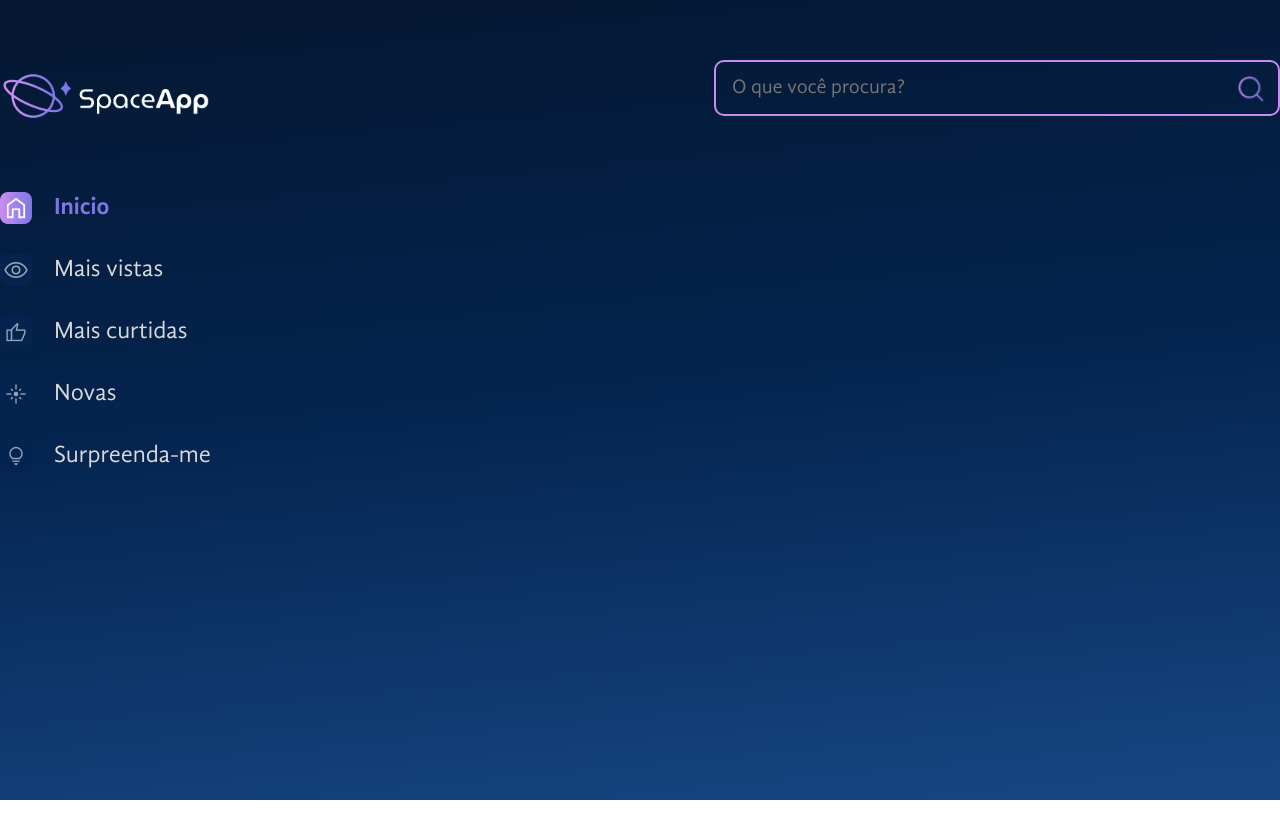
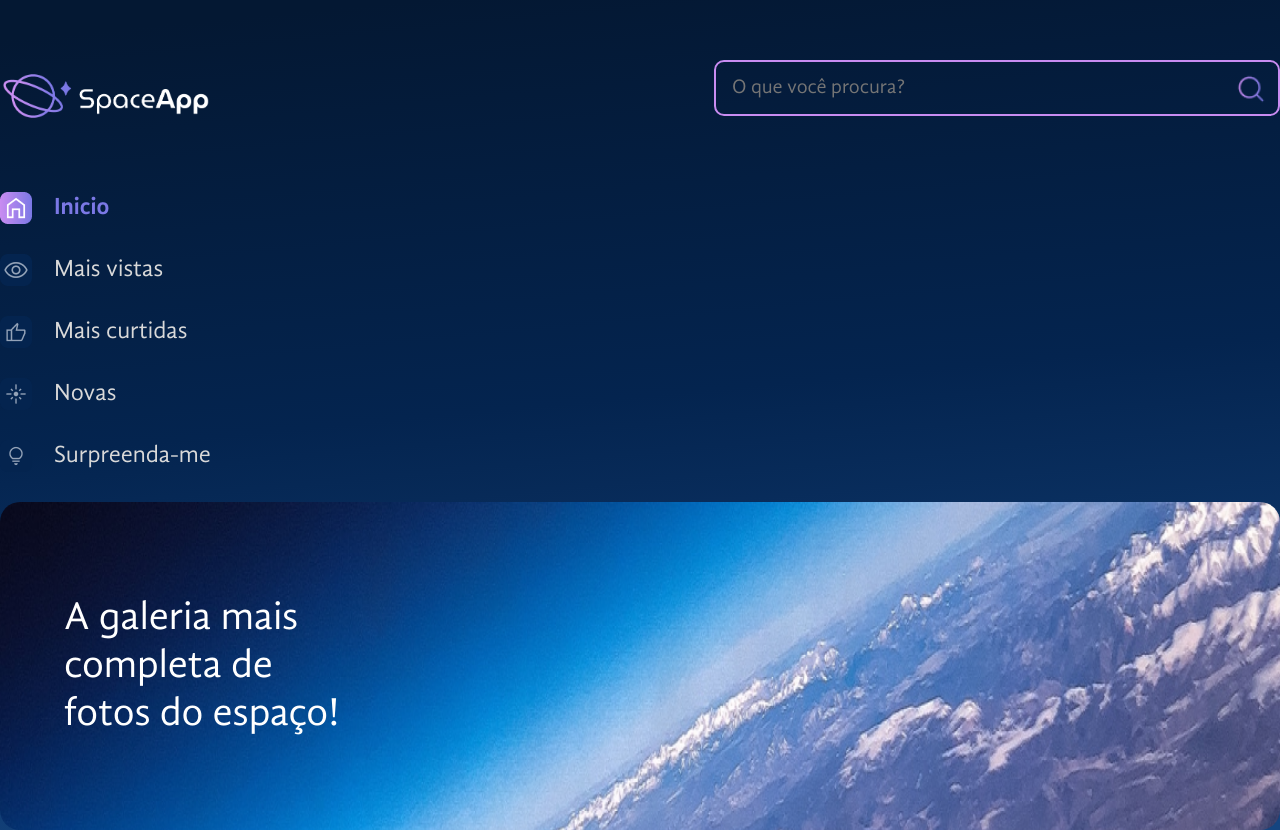
Before and after one commit to rodrigoduartesilva/space-app, a React (Vite) app: page / in a window 1280 px wide. Before the commit the page ends 800 px from the top, so only its background shows below. Built offline with nearby package versions, Linux system fonts and the light colour scheme.

Commit message:
feat: banner implementado

```diff
--- a/src/App.jsx
+++ b/src/App.jsx
@@ -1,7 +1,9 @@
-import styled from "styled-components"
-import EstilosGlobais from "./components/EstilosGlobais"
-import Cabecalho from "./components/Cabecalho"
-import BarraLateral from "./components/BarraLateral"
+import styled from "styled-components";
+import EstilosGlobais from "./components/EstilosGlobais";
+import Cabecalho from "./components/Cabecalho";
+import BarraLateral from "./components/BarraLateral";
+import Banner from "./components/Banner";
+import bannerBackground from './assets/banner.png';
 
 const FundoGradiente = styled.div`
   background: linear-gradient(174.61deg, #041833 4.16%, #04244F 48%, #154580 96.76%);
@@ -17,6 +19,10 @@
       <EstilosGlobais />
       <Cabecalho />
       <BarraLateral />
+      <Banner
+        texto="A galeria mais completa de fotos do espaço!"
+        backgroundImage={bannerBackground}
+      />
     </FundoGradiente >
   )
 }
--- /dev/null
+++ b/src/components/Banner/index.jsx
@@ -0,0 +1,31 @@
+import { styled } from "styled-components";
+
+const FigureEstilizada = styled.figure`
+    background-image: ${props => `url(${props.$backgroundImage})`};
+    flex-grow: 1;
+    background-repeat: no-repeat;
+    display: flex;
+    align-items: center;
+    min-height: 328px;
+    margin: 0;
+    border-radius: 20px;
+    max-width: 100%;
+    background-size: cover;
+`
+
+const TituloEstilizado = styled.h1`
+    font-weight: 400;
+    font-size: 40px;
+    line-height: 48px;
+    color: #FFFFFF;
+    max-width: 300px;
+    padding: 0 64px;
+`
+
+const Banner = ({ texto, backgroundImage }) => {
+    return (<FigureEstilizada $backgroundImage={backgroundImage}>
+        <TituloEstilizado>{texto}</TituloEstilizado>
+    </FigureEstilizada>)
+}
+
+export default Banner;
```
Also changed, not shown: src/assets/banner.png (added).
